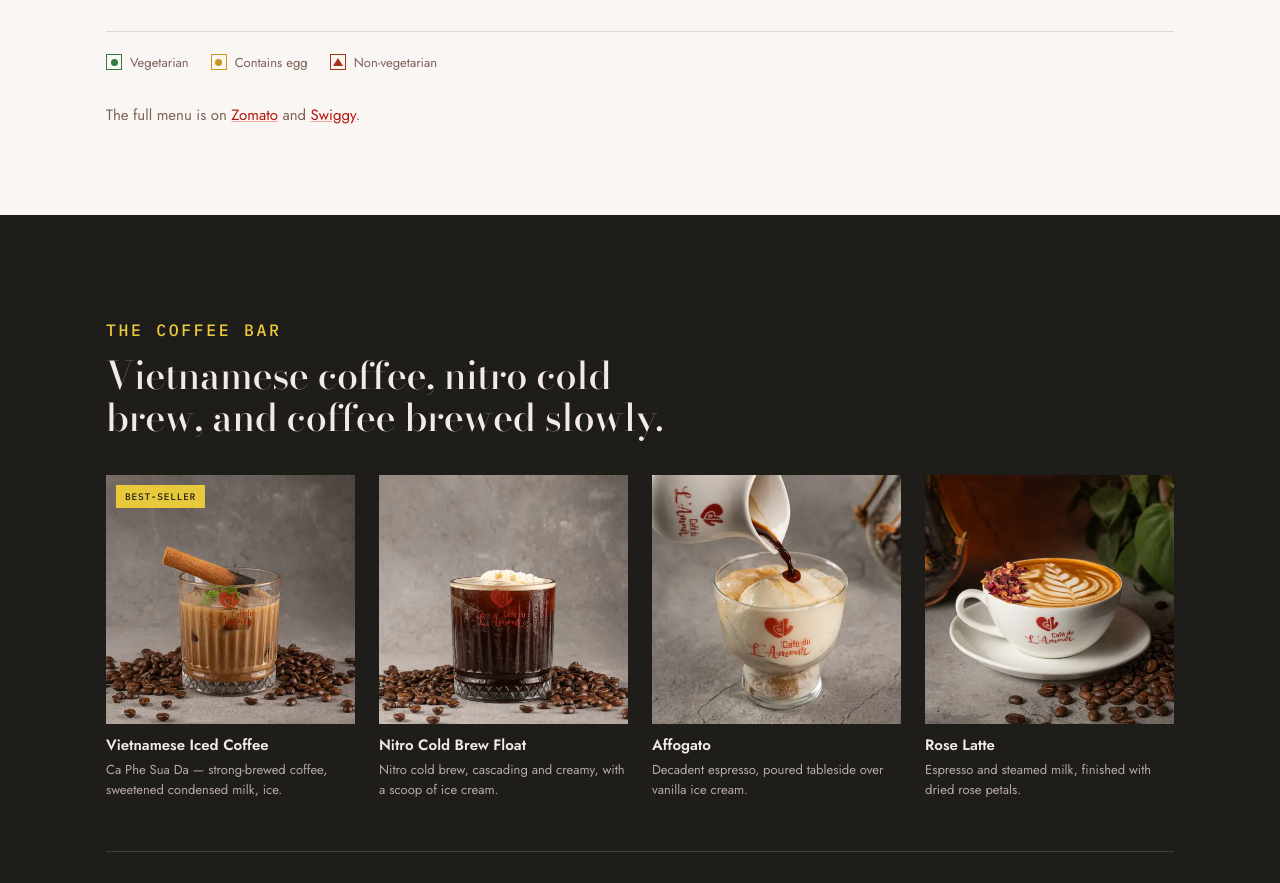
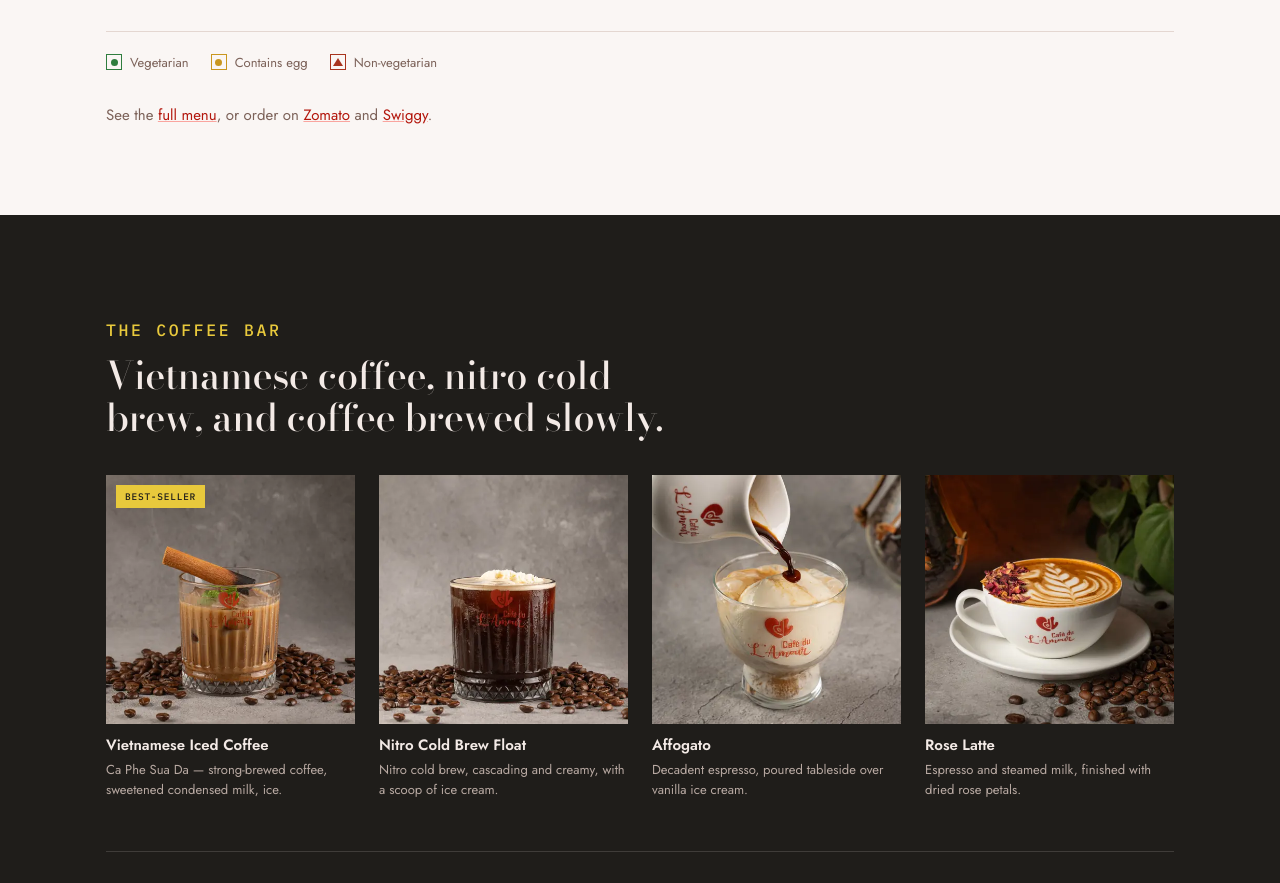
Before and after one commit to anonceleb/CDL, a plain HTML site: page index.html in a window 1280 px wide. Shown: the part 1910-2793 px from the top of the page. Drawn offline with nearby package versions, Linux system fonts and the light colour scheme.

Commit message:
Link the best-sellers closing line to the new Full Menu page
'The full menu is on Zomato and Swiggy' was written before menu.html
existed. Now reads 'See the full menu, or order on Zomato and Swiggy' —
the full menu link goes to the new browsable page, Zomato/Swiggy stay
for actually ordering with live pricing.

Co-Authored-By: Claude Sonnet 5 <noreply@anthropic.com>

```diff
--- a/index.html
+++ b/index.html
@@ -275,7 +275,7 @@
         <span class="item"><span class="diet nonveg"></span> Non-vegetarian</span>
       </div>
 
-      <p class="menu-note">The full menu is on <a href="https://www.zomato.com/bangalore/cafe-du-lamour-1-koramangala-4th-block-bangalore/order" target="_blank" rel="noopener">Zomato</a> and <a href="https://www.swiggy.com/city/bangalore/cafe-du-lamour-koramangala-rest927690" target="_blank" rel="noopener">Swiggy</a>.</p>
+      <p class="menu-note">See the <a href="menu.html">full menu</a>, or order on <a href="https://www.zomato.com/bangalore/cafe-du-lamour-1-koramangala-4th-block-bangalore/order" target="_blank" rel="noopener">Zomato</a> and <a href="https://www.swiggy.com/city/bangalore/cafe-du-lamour-koramangala-rest927690" target="_blank" rel="noopener">Swiggy</a>.</p>
     </div>
   </section>
 
```
